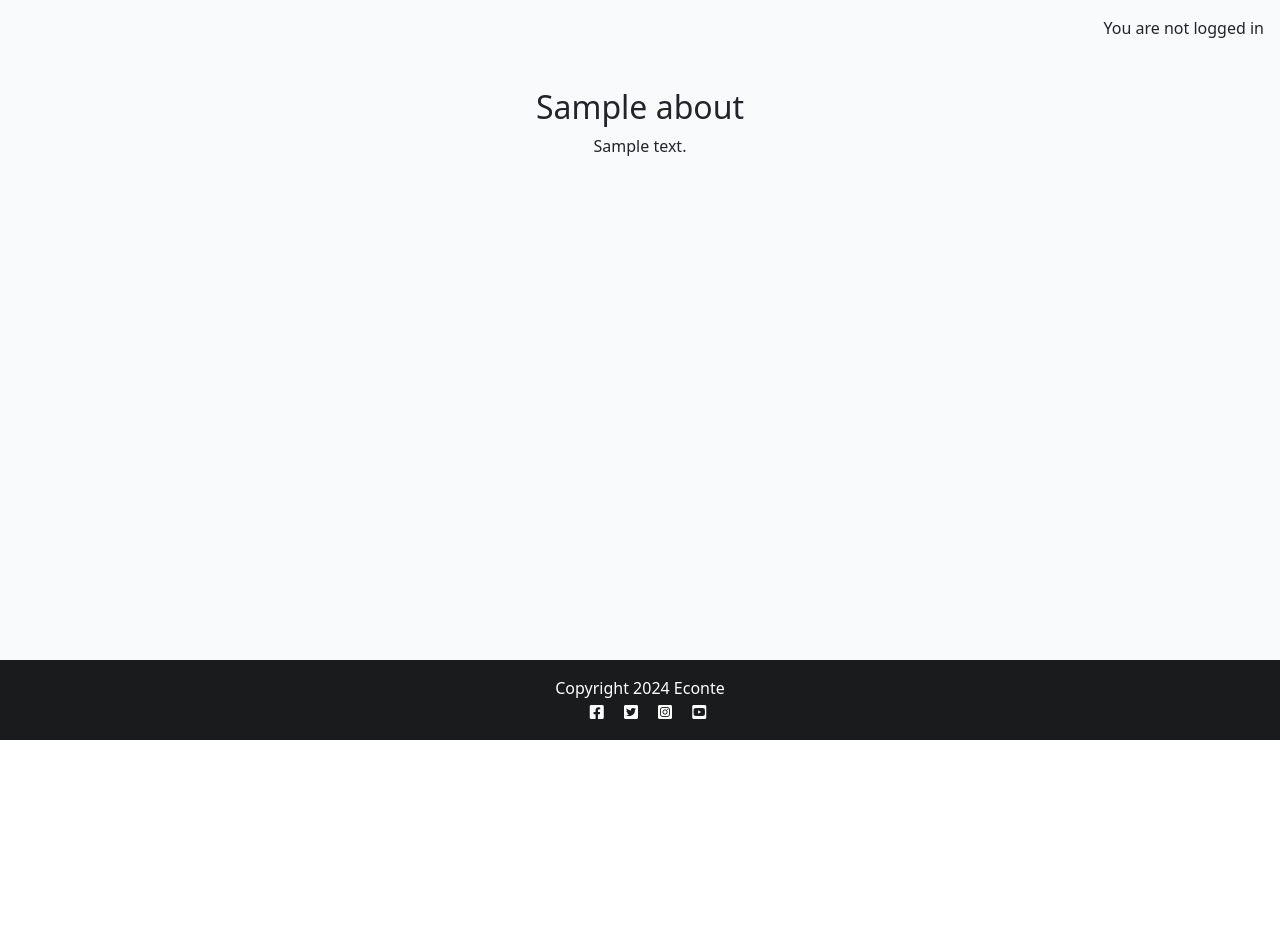
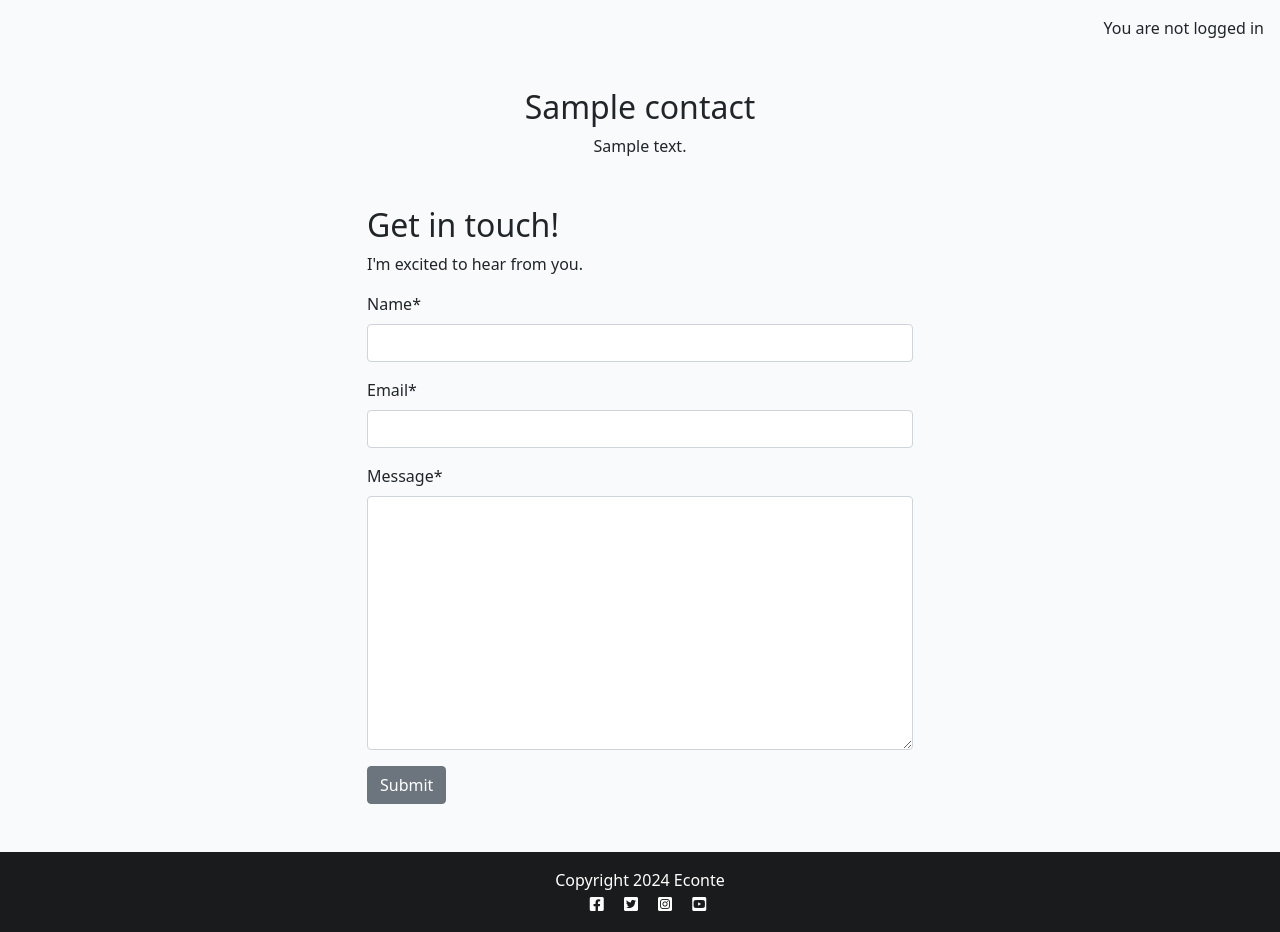
Before and after one commit to bytesbyt/econte_django, a Django app: template about/templates/about/about.html in a window 1280 px wide. Shown: the part 60-992 px from the top of the page. Before the commit the page ends 800 px from the top, so only its background shows below. Run offline with Django 4.2, Linux system fonts and the light colour scheme; the template is opened without the code that fills it: values that come from a table or form of the project are taken from there, others are empty; tables that the repository leaves empty hold one stand-in row (values such as "Sample post"); some libraries are stand-ins or nearby versions.

Commit message:
Update contact.html

```diff
--- a/about/templates/about/about.html
+++ b/about/templates/about/about.html
@@ -1,21 +1,39 @@
 <!DOCTYPE html>
 <html lang="en">
   <head>
-    <title>About</title>
+    <title>Econte About</title>
   </head>
   <body>
     {% extends 'base.html' %}
+{% load static %}
+{% load crispy_forms_tags %}
+
 {% block content %}
-{% load static %}
+
+
 <div class="container mt-5">
     <div class="text-center">
 
-        <h2>{{ about.title }}</h2>
+        <h2>{{ contact.title }}</h2>
 
-        {{ about.content | safe }}
+        {{ contact.content | safe }}
 
     </div>
+    <div class="row justify-content-center">
+        <div class="col-12 col-md-6 my-5">
+            <h2>Get in touch!</h2>
+            <p>I'm excited to hear from you.</p>
 
+            <!-- add your form here. Your submit button should
+                                have the classes of btn, btn-secondary -->
+            <form method="post">
+                {{ contact_form | crispy }}
+                {% csrf_token %}
+                <button class="btn btn-secondary"
+                    type="submit">Submit</button>
+            </form>
+        </div>
+    </div>
 
 
 </div>
```
Also changed, not shown: contact/templates/contact/contact.html (+10 -1 lines).
